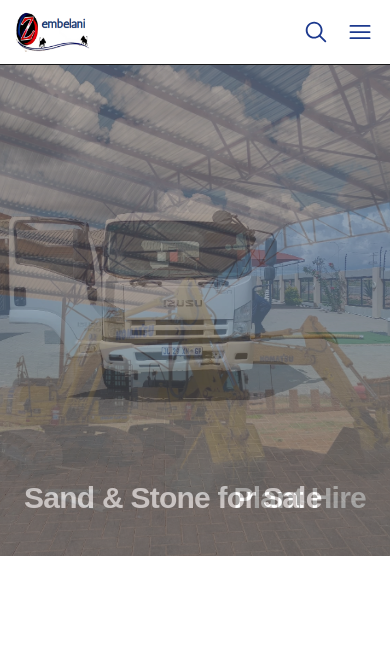
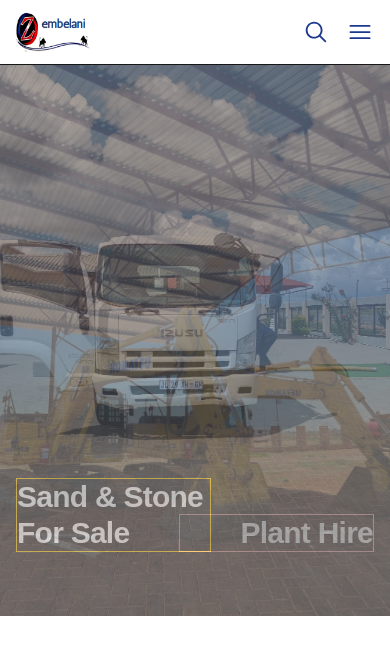
Before and after one commit to M9china/zembelani, a Next.js app: page / in a window 390 px wide. Shown: the top 654 px of the page. Built offline with nearby package versions, Linux system fonts and the light colour scheme.

Commit message:
update Hero component styles for improved layout and consistency in titles

```diff
--- a/src/components/home/Hero.tsx
+++ b/src/components/home/Hero.tsx
@@ -32,7 +32,7 @@ export const Hero = () => {
             {slides.map((value: IHero) => (
               <div
                 key={value.id}
-                className="relative h-[500px] w-full overflow-hidden"
+                className="relative h-[35rem] w-full overflow-hidden"
               >
                 <Image
                   width={1920}
@@ -45,8 +45,8 @@ export const Hero = () => {
                   initial={{ opacity: 0, y: 50 }}
                   animate={{ opacity: 1, y: 0 }}
                   transition={{ duration: 1.5, ease: "easeOut" }}
-                  className={`absolute bottom-10 left-6 right-6 text-white text-3xl md:text-5xl font-extrabold tracking-tight ${
-                    value.id % 2 === 0 ? "text-right" : "text-left"
+                  className={`absolute bottom-16 text-white text-3xl md:text-5xl font-extrabold tracking-tight ${
+                    value.id % 2 === 0 ? "text-right w-1/2 right-[1rem] border border-red-300" : "left-4 text-left w-1/2 border border-amber-300"
                   }`}
                 >
                   {value.title}
--- a/src/components/home/HeroData.ts
+++ b/src/components/home/HeroData.ts
@@ -4,7 +4,7 @@ import { IHero } from "./HeroDto";
     {
       src: "/hero/zembelani (8).jpeg",
       id: 1,
-      title: "Sand & Stone for Sale",
+      title: "Sand & Stone For Sale",
       description: "Shop now",
     },
     {
```
